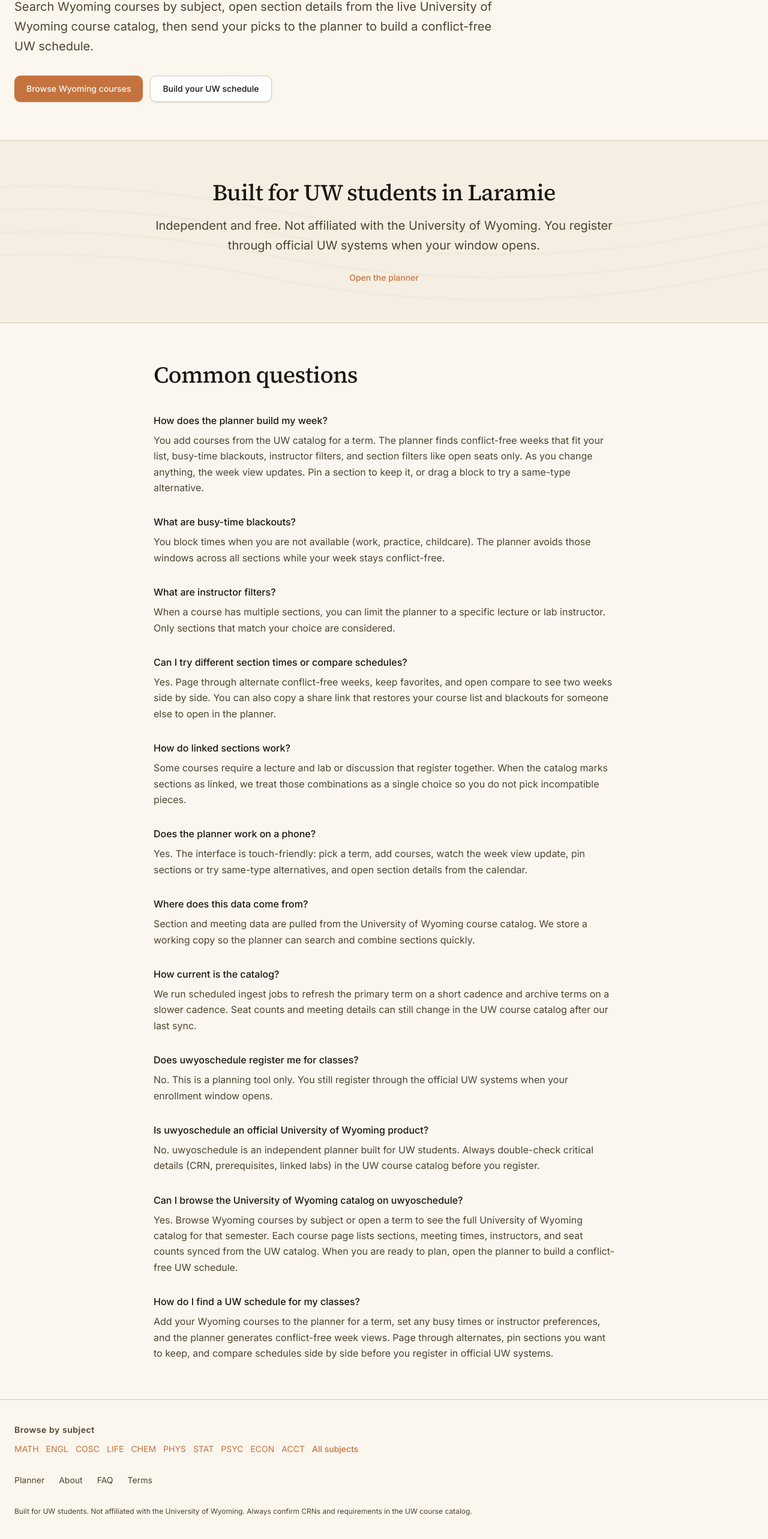
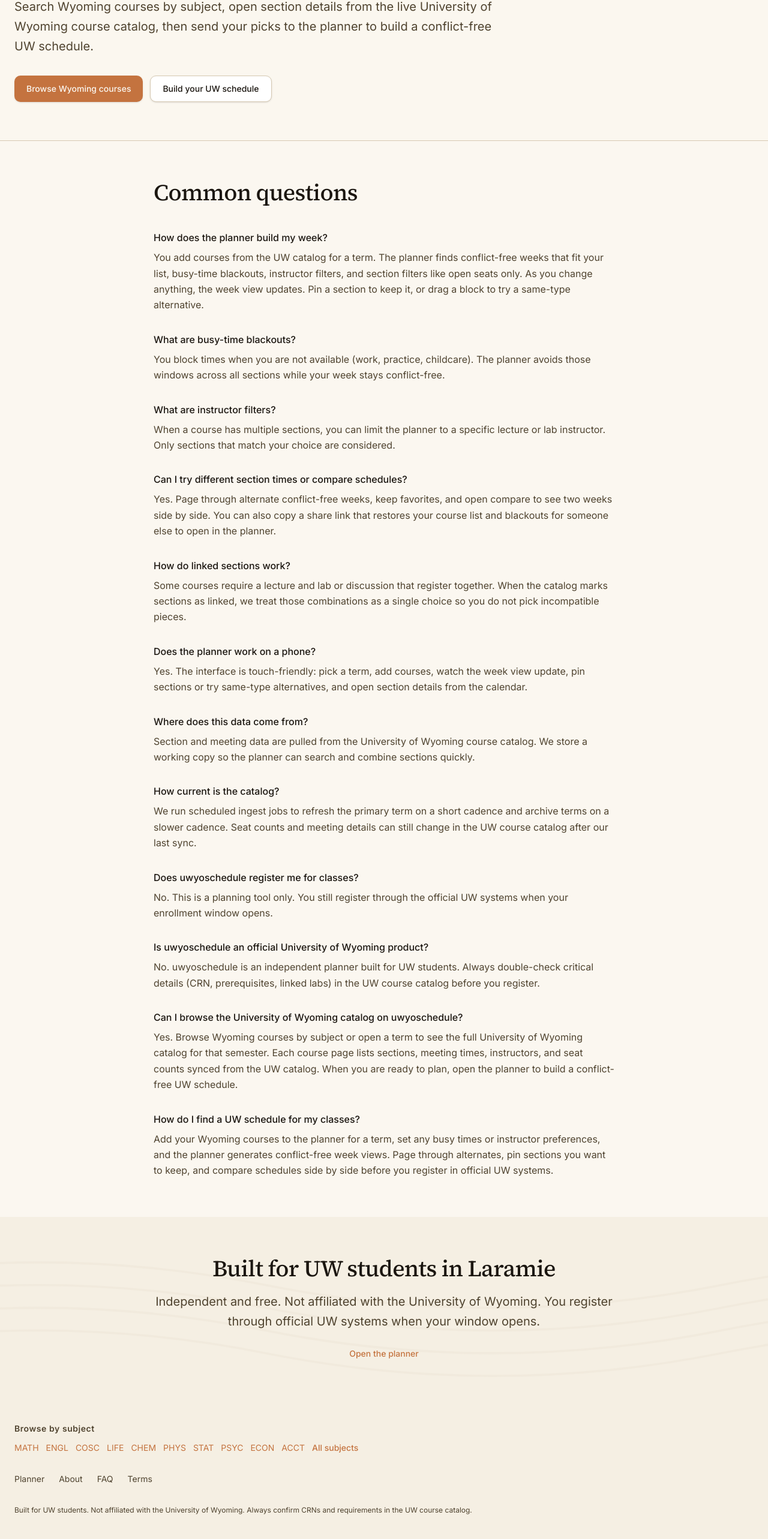
Before and after one commit to joelpeckham/uwyo-schedules, a Next.js app: page / in a window 1280 px wide. Shown: the part 3643-6209 px from the top of the page at 60% size. Built offline with nearby package versions, Linux system fonts and the light colour scheme; no server answers; the database is empty.

Commit message:
Update LaramieCallout and LandingFooter styles for consistency
- Reintroduced the LaramieCallout component in the page layout for improved visibility.
- Adjusted CSS classes in LaramieCallout and LandingFooter for consistent styling and layout.

```diff
--- a/src/app/page.tsx
+++ b/src/app/page.tsx
@@ -65,8 +65,8 @@
         <PlannerCtaBand />
         <CatalogBrowseSection latestTerm={latestTerm} />
         {/* <TopSubjects latestTerm={latestTerm} /> */}
+        <LandingFaq />
         <LaramieCallout />
-        <LandingFaq />
       </SiteChrome>
       <LandingFooter latestTerm={latestTerm} />
     </>
--- a/src/components/landing/LaramieCallout.tsx
+++ b/src/components/landing/LaramieCallout.tsx
@@ -4,7 +4,7 @@
 export function LaramieCallout() {
   return (
     <section
-      className="relative overflow-hidden border-b border-border bg-muted px-4 py-14 sm:px-6 sm:py-16"
+      className="relative overflow-hidden  border-border bg-muted px-4 py-14 sm:px-6 sm:py-16"
       aria-labelledby="laramie-heading"
     >
       <ParallaxTopo className="pointer-events-none absolute inset-0" />
--- a/src/components/seo/LandingFooter.tsx
+++ b/src/components/seo/LandingFooter.tsx
@@ -23,7 +23,7 @@
   latestTerm: { code: string; description: string } | null;
 }) {
   return (
-    <footer className="border-t border-border bg-muted/15 px-4 py-10 sm:px-6">
+    <footer className="border-border bg-muted px-4 py-10 sm:px-6">
       <div className="mx-auto flex max-w-6xl flex-col gap-8 lg:max-w-[84rem]">
         <div>
           <h2 className="text-sm font-semibold tracking-wide text-muted-foreground">
```
